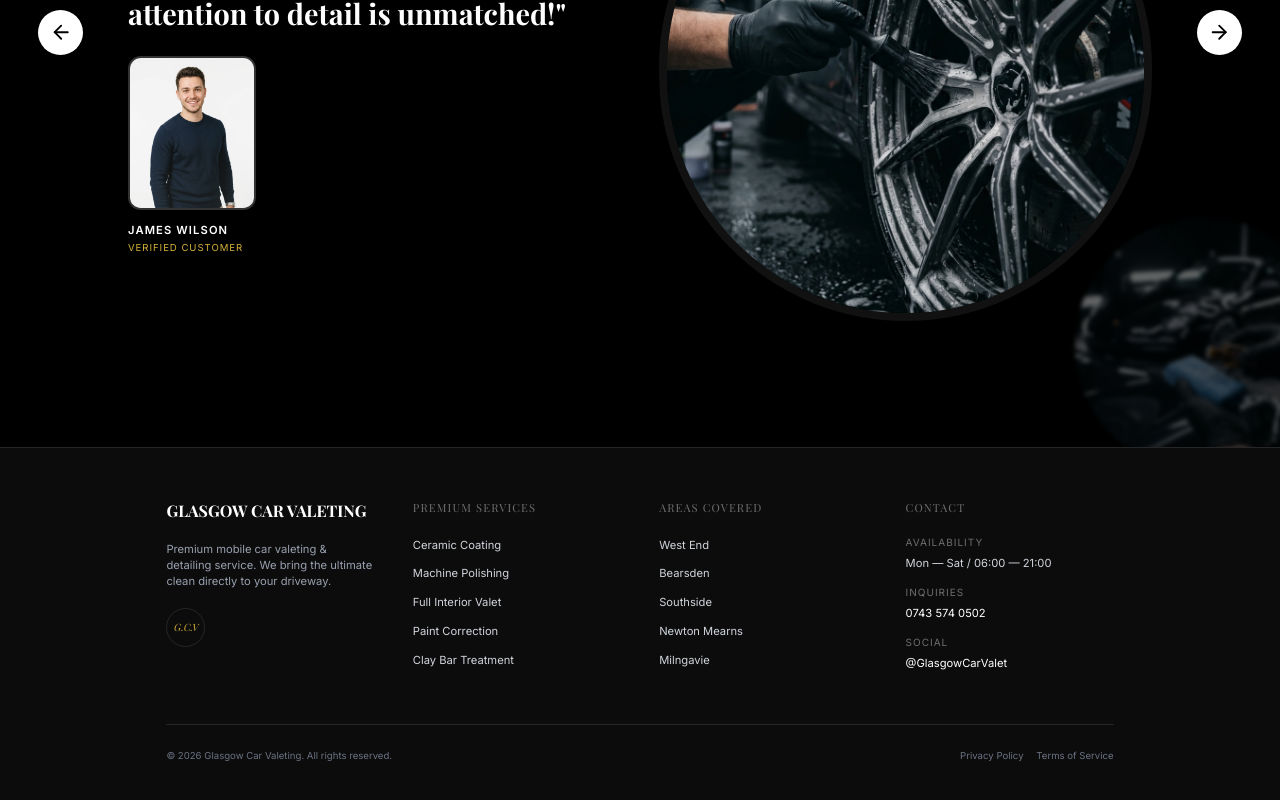
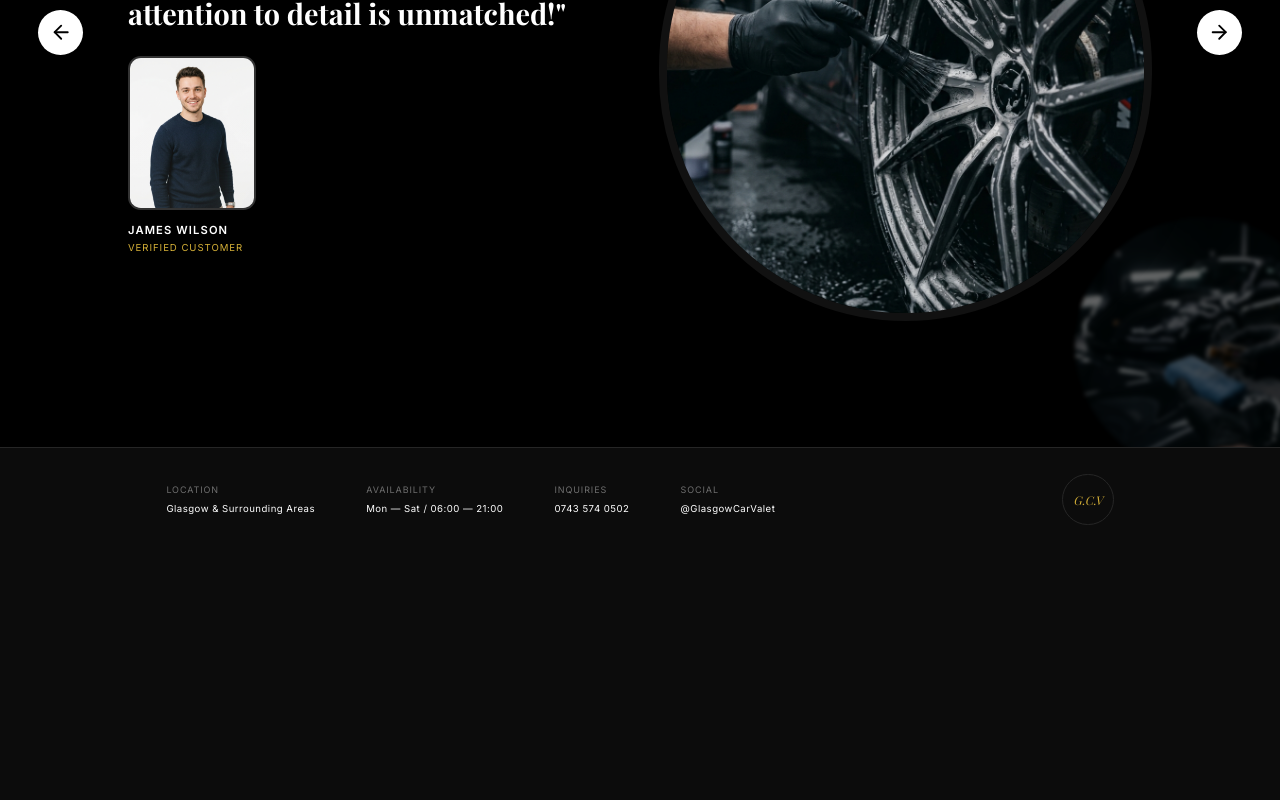
Before and after one commit to Hammad10774/Glasgow-Car-Valeting, a React (Vite) app: page /areas/bearsden-car-valeting in a window 1280 px wide. Shown: the part 1375-2175 px from the top of the page. After the commit the page ends 1926 px from the top, so only its background shows below. Built offline with nearby package versions, Linux system fonts and the light colour scheme; a web font is replaced by a local one.

Commit message:
Revert Footer to premium sleek design

```diff
--- a/src/components/Footer.tsx
+++ b/src/components/Footer.tsx
@@ -1,69 +1,37 @@
-import { Link } from 'react-router-dom';
-
 export function Footer() {
   return (
     <footer className="border-t border-[var(--color-border-dark)] bg-background-dark text-white" id="contact">
-      <div className="max-w-7xl mx-auto px-6 lg:px-12 py-16">
-        <div className="grid grid-cols-1 md:grid-cols-2 lg:grid-cols-4 gap-12">
+      <div className="max-w-7xl mx-auto px-6 lg:px-12">
+        <div className="py-12 md:py-0 md:h-32 flex flex-col md:flex-row items-start md:items-center justify-between gap-12">
 
-          <div className="flex flex-col">
-            <h3 className="text-xl font-bold mb-6 font-heading">GLASGOW CAR VALETING</h3>
-            <p className="text-sm text-gray-400 mb-6">Premium mobile car valeting & detailing service. We bring the ultimate clean directly to your driveway.</p>
-            <div className="flex items-center gap-4">
-              <div className="h-12 w-12 border border-[var(--color-border-dark)] rounded-full flex items-center justify-center text-[10px] text-primary font-heading italic">
-                G.C.V
-              </div>
+          <div className="flex flex-col sm:flex-row gap-12 sm:gap-16">
+            <div className="flex flex-col">
+              <span className="text-[9px] uppercase tracking-widest opacity-40 mb-2">Location</span>
+              <span className="text-xs tracking-wider text-white">Glasgow & Surrounding Areas</span>
+            </div>
+
+            <div className="flex flex-col">
+              <span className="text-[9px] uppercase tracking-widest opacity-40 mb-2">Availability</span>
+              <span className="text-xs tracking-wider text-white">Mon — Sat / 06:00 — 21:00</span>
+            </div>
+
+            <div className="flex flex-col">
+              <span className="text-[9px] uppercase tracking-widest opacity-40 mb-2">Inquiries</span>
+              <a href="tel:07435740502" className="text-xs tracking-wider text-white hover:text-primary transition-colors">0743 574 0502</a>
+            </div>
+
+            <div className="flex flex-col">
+              <span className="text-[9px] uppercase tracking-widest opacity-40 mb-2">Social</span>
+              <a href="#" className="text-xs tracking-wider text-white hover:text-primary transition-colors">@GlasgowCarValet</a>
             </div>
           </div>
 
-          <div className="flex flex-col">
-            <h4 className="text-sm uppercase tracking-widest opacity-40 mb-6">Premium Services</h4>
-            <ul className="space-y-3">
-              <li><Link to="/services/ceramic-coating" className="text-sm text-gray-300 hover:text-primary transition-colors">Ceramic Coating</Link></li>
-              <li><Link to="/services/machine-polishing" className="text-sm text-gray-300 hover:text-primary transition-colors">Machine Polishing</Link></li>
-              <li><Link to="/services/full-interior-valet" className="text-sm text-gray-300 hover:text-primary transition-colors">Full Interior Valet</Link></li>
-              <li><Link to="/services/paint-correction" className="text-sm text-gray-300 hover:text-primary transition-colors">Paint Correction</Link></li>
-              <li><Link to="/services/clay-bar-treatment" className="text-sm text-gray-300 hover:text-primary transition-colors">Clay Bar Treatment</Link></li>
-            </ul>
+          <div className="flex items-center justify-between w-full md:w-auto">
+            <div className="h-16 w-16 border border-[var(--color-border-dark)] rounded-full flex items-center justify-center text-[12px] text-primary font-heading italic">
+              G.C.V
+            </div>
           </div>
 
-          <div className="flex flex-col">
-            <h4 className="text-sm uppercase tracking-widest opacity-40 mb-6">Areas Covered</h4>
-            <ul className="space-y-3">
-              <li><Link to="/areas/west-end-car-valeting" className="text-sm text-gray-300 hover:text-primary transition-colors">West End</Link></li>
-              <li><Link to="/areas/bearsden-car-valeting" className="text-sm text-gray-300 hover:text-primary transition-colors">Bearsden</Link></li>
-              <li><Link to="/areas/southside-car-valeting" className="text-sm text-gray-300 hover:text-primary transition-colors">Southside</Link></li>
-              <li><Link to="/areas/newton-mearns-car-valeting" className="text-sm text-gray-300 hover:text-primary transition-colors">Newton Mearns</Link></li>
-              <li><Link to="/areas/milngavie-car-valeting" className="text-sm text-gray-300 hover:text-primary transition-colors">Milngavie</Link></li>
-            </ul>
-          </div>
-
-          <div className="flex flex-col">
-            <h4 className="text-sm uppercase tracking-widest opacity-40 mb-6">Contact</h4>
-            <ul className="space-y-4">
-              <li>
-                <span className="block text-[10px] uppercase tracking-widest opacity-40 mb-1">Availability</span>
-                <span className="text-sm text-gray-300">Mon — Sat / 06:00 — 21:00</span>
-              </li>
-              <li>
-                <span className="block text-[10px] uppercase tracking-widest opacity-40 mb-1">Inquiries</span>
-                <a href="tel:07435740502" className="text-sm text-white hover:text-primary transition-colors">0743 574 0502</a>
-              </li>
-              <li>
-                <span className="block text-[10px] uppercase tracking-widest opacity-40 mb-1">Social</span>
-                <a href="#" className="text-sm text-white hover:text-primary transition-colors">@GlasgowCarValet</a>
-              </li>
-            </ul>
-          </div>
-
-        </div>
-
-        <div className="mt-16 pt-8 border-t border-[var(--color-border-dark)] flex flex-col md:flex-row justify-between items-center gap-4">
-          <p className="text-xs text-gray-500">© {new Date().getFullYear()} Glasgow Car Valeting. All rights reserved.</p>
-          <div className="flex gap-4">
-            <Link to="/" className="text-xs text-gray-500 hover:text-white transition-colors">Privacy Policy</Link>
-            <Link to="/" className="text-xs text-gray-500 hover:text-white transition-colors">Terms of Service</Link>
-          </div>
         </div>
       </div>
     </footer>
```
